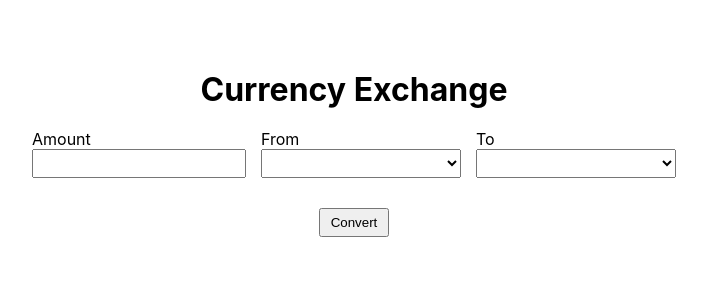
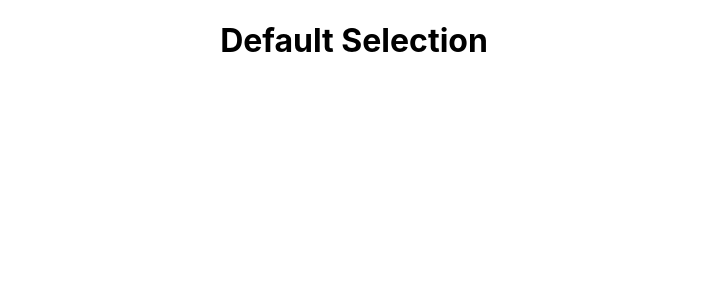
Before and after one commit to heimlee/currency-exchange-app, a React (Create React App) app in the folder currency-exchange/: page /default-selection in a window 1280 px wide. Before the commit this address led to /. Shown: the top 300 px of the page, without its empty margins (286-993 px from the left). Built offline with nearby package versions, Linux system fonts and the light colour scheme.

Commit message:
Feat(default): create Default module and add it to App

```diff
--- a/currency-exchange/src/App.js
+++ b/currency-exchange/src/App.js
@@ -7,6 +7,7 @@ import {
 } from 'react-router-dom';
 
 import { Home } from './modules/home/Home';
+import { Default } from './modules/default/Default';
 
 import './App.scss';
 
@@ -15,6 +16,7 @@ function App() {
     <Router>
       <Switch>
         <Route exact path='/' component={Home}/>
+        <Route exact path='/default-selection' component={Default}/>
         <Redirect to="/" />
       </Switch>
     </Router>
--- /dev/null
+++ b/currency-exchange/src/modules/default/Default.js
@@ -0,0 +1,11 @@
+import React from 'react';
+
+import './default.scss';
+
+export const Default = () => {
+  return(
+    <div className="default-container">
+      <h1>Default Selection</h1>
+    </div>
+  );
+};
--- /dev/null
+++ b/currency-exchange/src/modules/default/default.scss
@@ -0,0 +1,4 @@
+.default-container {
+  display: flex;
+  justify-content: center;
+}
```
